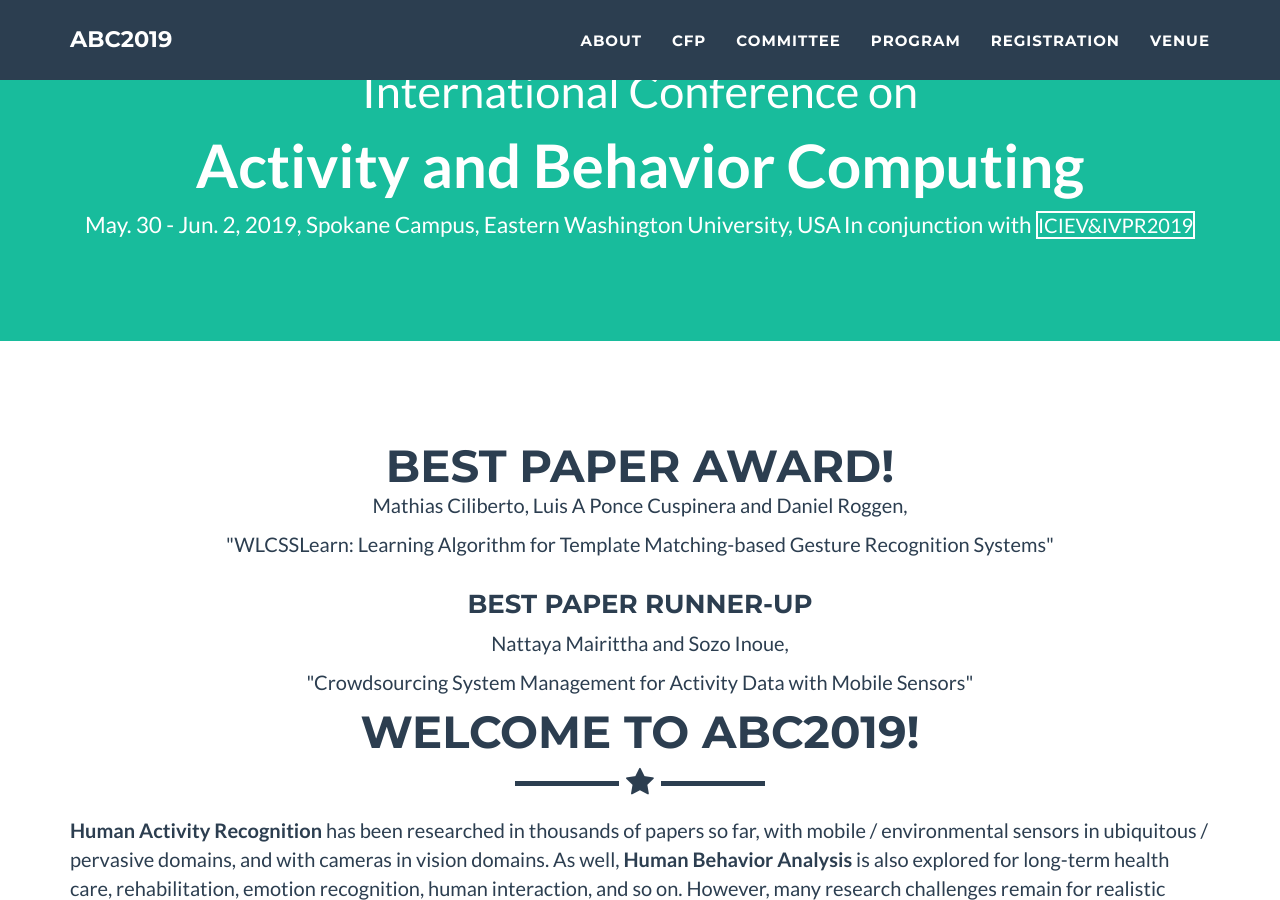
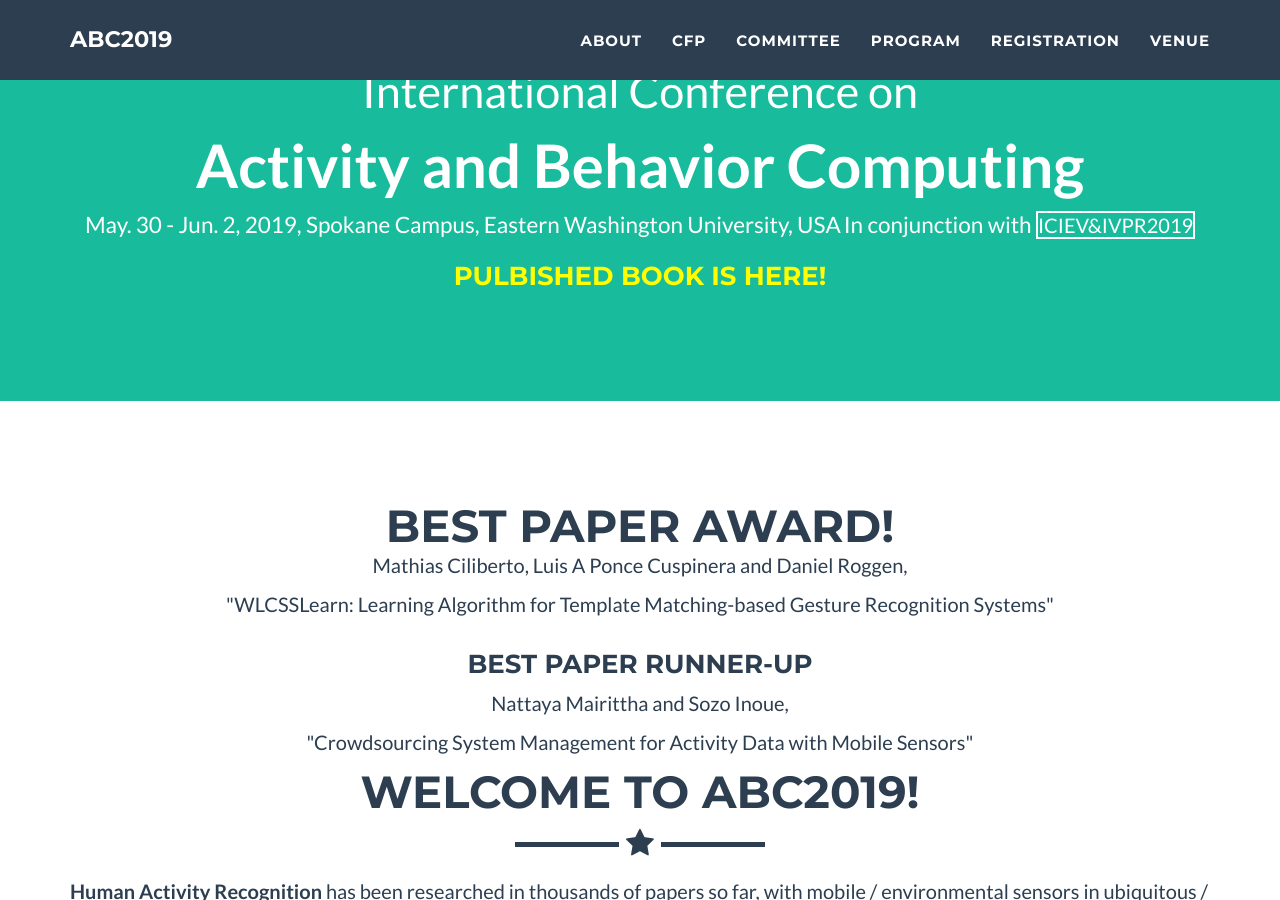
Before and after one commit to abc-research/2019, a Jekyll site: the page built from index.html, in a window 1280 px wide and 900 px high, scrolled down 515 px. Built offline with Jekyll 4.4.1, drawn with Linux system fonts in a browser that asks for light colours.

Commit message:
Update header.html

```diff
--- a/_includes/header.html
+++ b/_includes/header.html
@@ -10,6 +10,7 @@
                         <span class="name"><b>{{ site.conf_title2 }}</b></span>
                         <span class="info">{{ site.date }}, {{ site.location }}</span>
                         <span class="info">In conjunction with <a class="btn-success btn-outline" href="{{ site.conjunction.url }}">{{site.conjunction.name}}</a></span>
+                        <span class="addition">{{ site.addition }}</span>
                     </div>
                 </div>
             </div>
```
